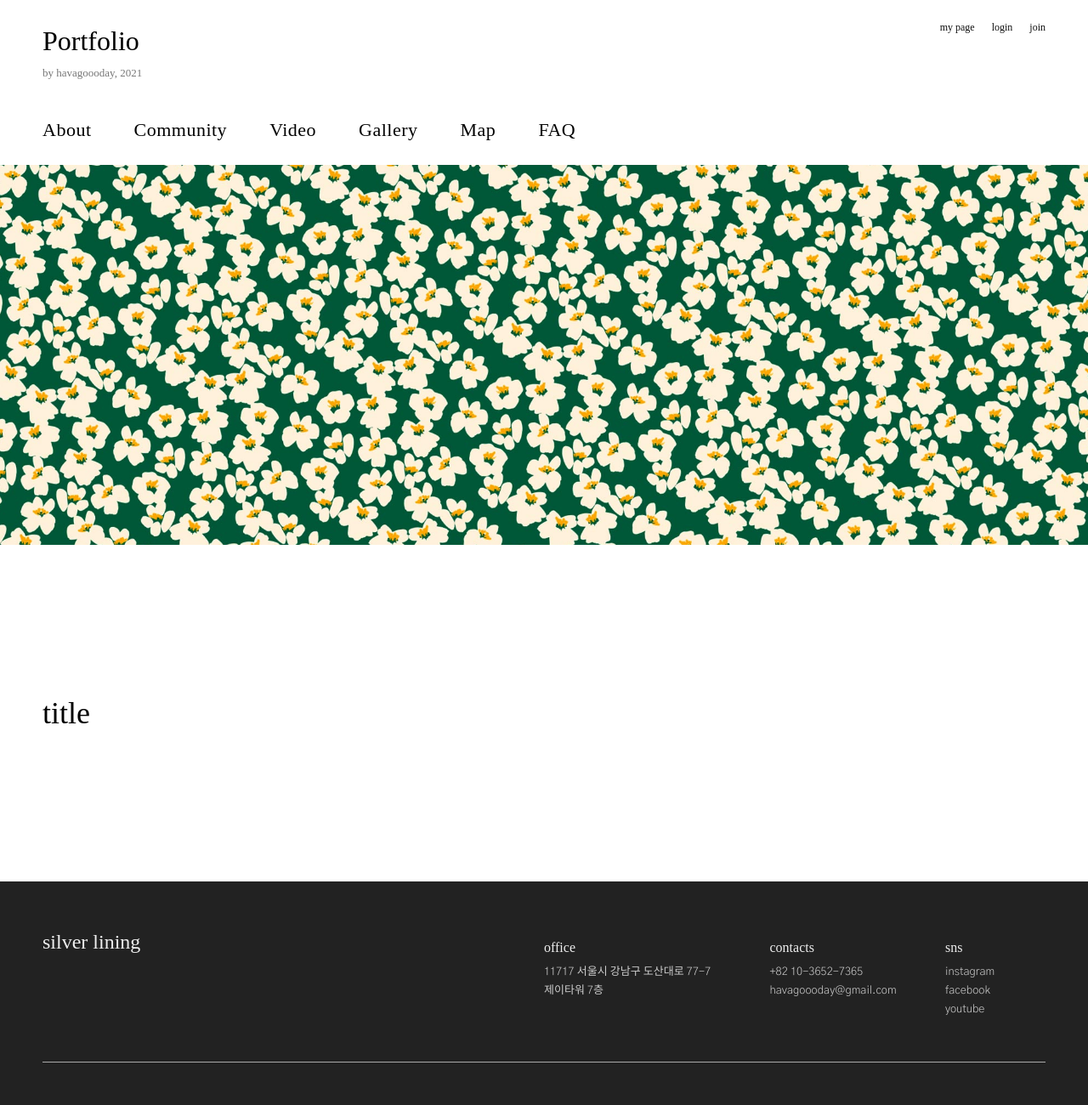
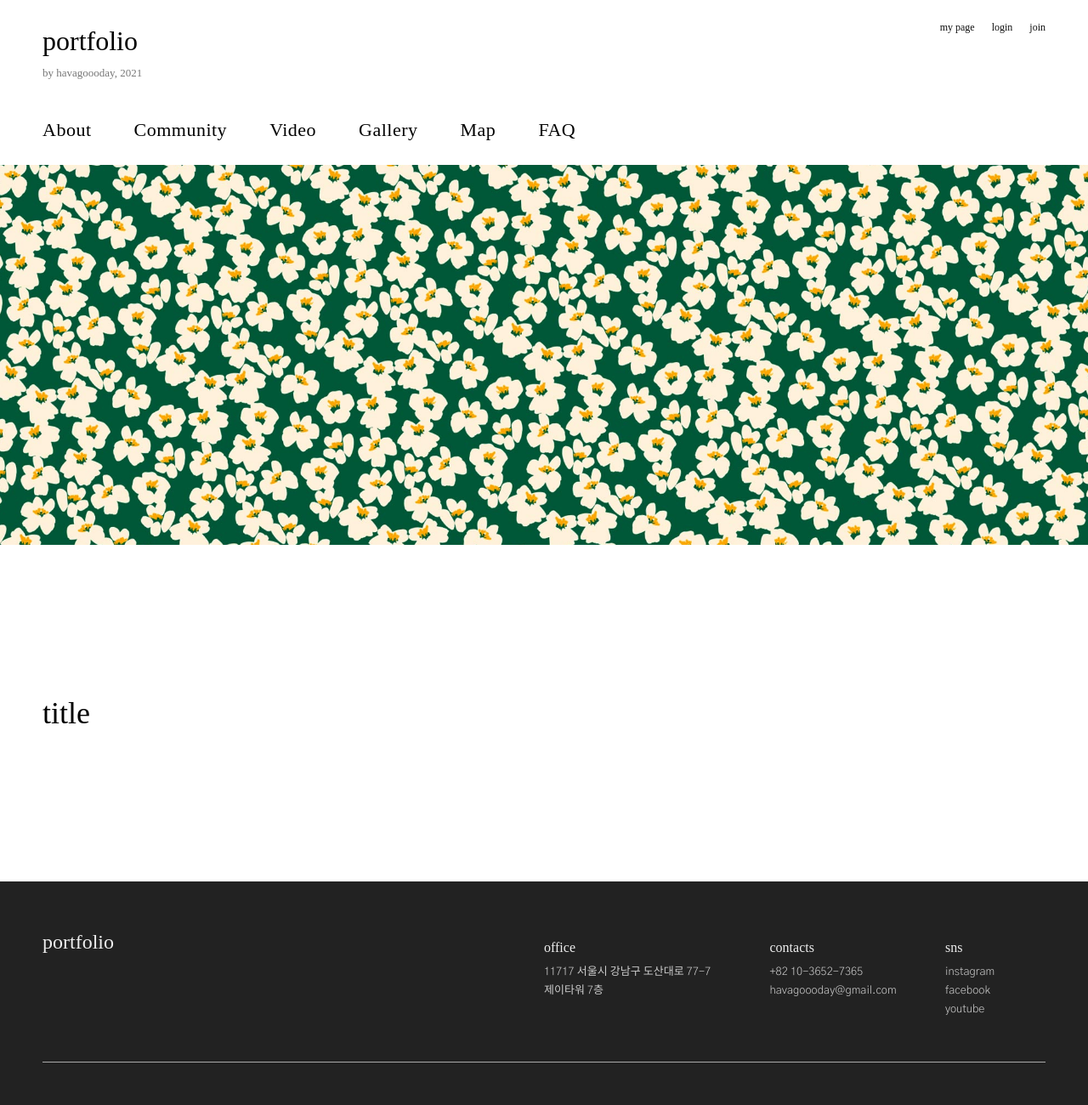
Before and after one commit to havagoooday/portfolio2021, a plain HTML site: page about.html in a window 1280 px wide. Shown: the top 1300 px of the page at 85% size. Drawn offline with nearby package versions, Linux system fonts and the light colour scheme; a web font is replaced by a local one.

Commit message:
text3 header and footer

```diff
--- a/about.html
+++ b/about.html
@@ -15,7 +15,7 @@
     <header id="header">
         <div class="inner">
             <h1 class="logo">
-                <a href="index.html">Portfolio</a>
+                <a href="index.html">portfolio</a>
             </h1>
             <h2>by havagoooday, 2021</h2>
             <a href="#" id="btnGnb">
@@ -96,7 +96,7 @@
     <footer id="footer">
         <div class="upper">
             <div class="wrap">
-                <h1 class="logo"><a href="index.html">silver lining</a></h1>
+                <h1 class="logo"><a href="index.html">portfolio</a></h1>
                 <div class="wrap">
                     <div class="address">
                         <h2>office</h2>
```
Also changed, not shown: community.html (+2 -2 lines), faq.html (+2 -2 lines), gallery.html (+2 -2 lines), index.html (+2 -2 lines), map.html (+2 -2 lines), sub_layout.html (+2 -2 lines), video.html (+2 -2 lines).
